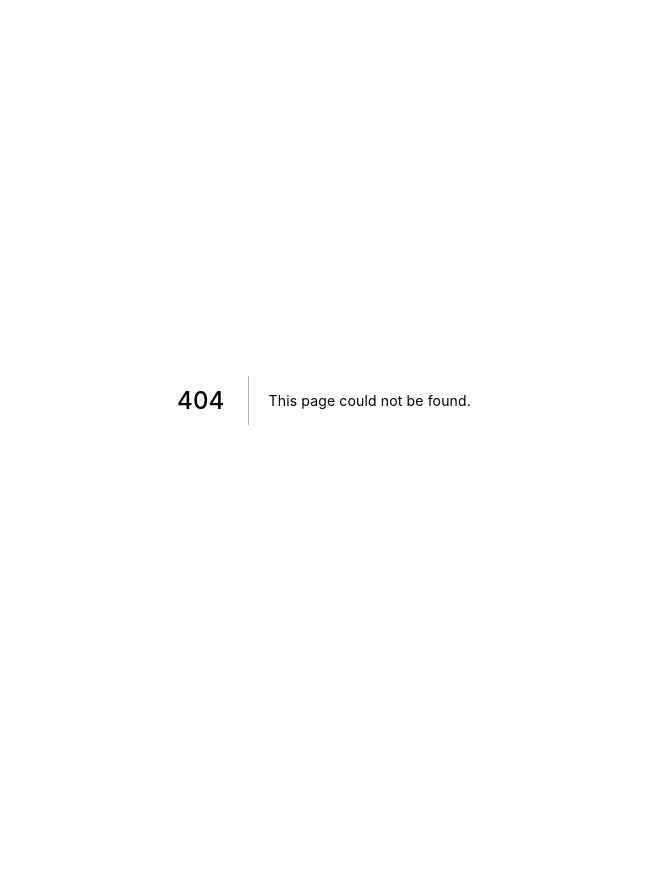
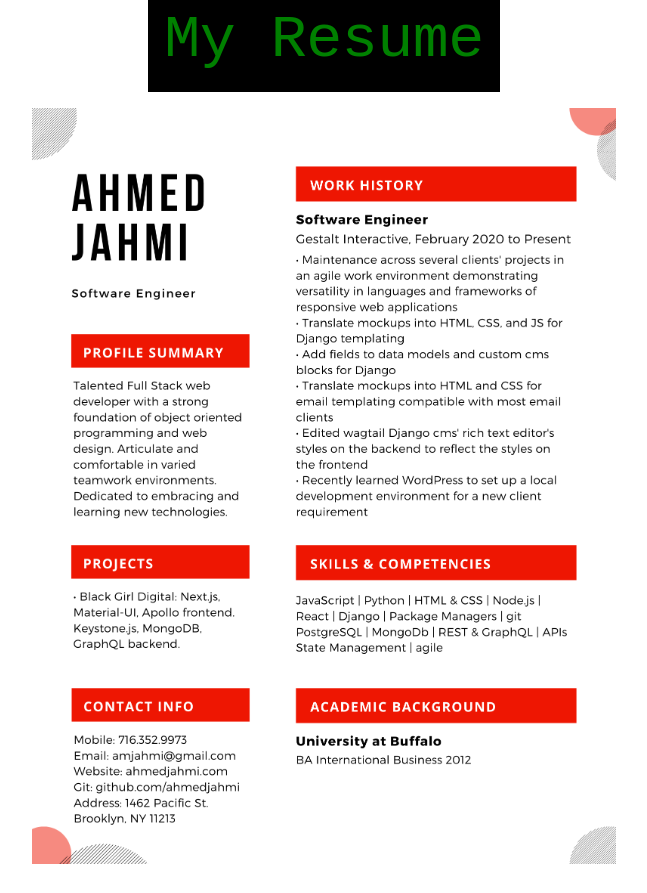
Before and after one commit to ahmedjahmi/AhmedJahmi, a Next.js app: page /resume in a window 1280 px wide. Before the commit this address had no page. Shown: the whole page, without its empty margins (316-963 px from the left). Before the commit the page ends 800 px from the top, so only its background shows below. Built offline with nearby package versions, Linux system fonts and the light colour scheme.

Commit message:
Add homepage and resume page

```diff
--- /dev/null
+++ b/components/Resume.js
@@ -0,0 +1,64 @@
+import React, { useState } from 'react';
+import { makeStyles } from '@material-ui/core/styles';
+import Grid from '@material-ui/core/Grid';
+import Card from '@material-ui/core/Card';
+import CardMedia from '@material-ui/core/CardMedia';
+import Typography from '@material-ui/core/Typography';
+
+const useStyles = makeStyles((theme) => ({
+	root: {
+		flexGrow: 1,
+	},
+	header: {
+		backgroundColor: 'black',
+		color: 'green',
+		paddingBottom: theme.spacing(2),
+		paddingRight: theme.spacing(2),
+		paddingLeft: theme.spacing(2),
+	},
+	imgContainer: {
+		margin: theme.spacing(2),
+	},
+	img: {
+		height: '100%',
+		width: '100%',
+		objectFit: 'contain',
+	},
+}));
+
+const Resume = (props) => {
+    const classes = useStyles();
+
+    return (
+			<div className={classes.root}>
+				<Grid container spacing={2}>
+					<Grid item xs={12}>
+						<Grid
+							container
+							justify='center'
+							alignItems='center'
+							direction='column'
+						>
+							<Grid item xs={6}>
+								<Typography
+									className={classes.header}
+									variant='h2'
+									component='h1'
+									align='center'
+								>
+									<code>My Resume</code>
+								</Typography>
+							</Grid>
+							<Grid item xs={6}>
+								<div className={classes.imgContainer}>
+									<img src='/aj_resume.png' className={classes.img} />
+								</div>
+							</Grid>
+						</Grid>
+					</Grid>
+				</Grid>
+			</div>
+		);
+}
+
+export default Resume;
--- /dev/null
+++ b/pages/resume.js
@@ -0,0 +1,20 @@
+import React, { useState } from 'react';
+import { makeStyles } from '@material-ui/core/styles';
+import Resume from '../components/Resume';
+
+const useStyles = makeStyles((theme) => ({
+	root: {
+		flexGrow: 1,
+	},
+}));
+
+const ResumePage = (props) => {
+	const classes = useStyles();
+	return (
+		<div className={classes.root}>
+			<Resume />
+		</div>
+	);
+};
+
+export default ResumePage;
```
Also changed, not shown: components/Home.js (+27 -2 lines), public/aj_resume.png (added).
